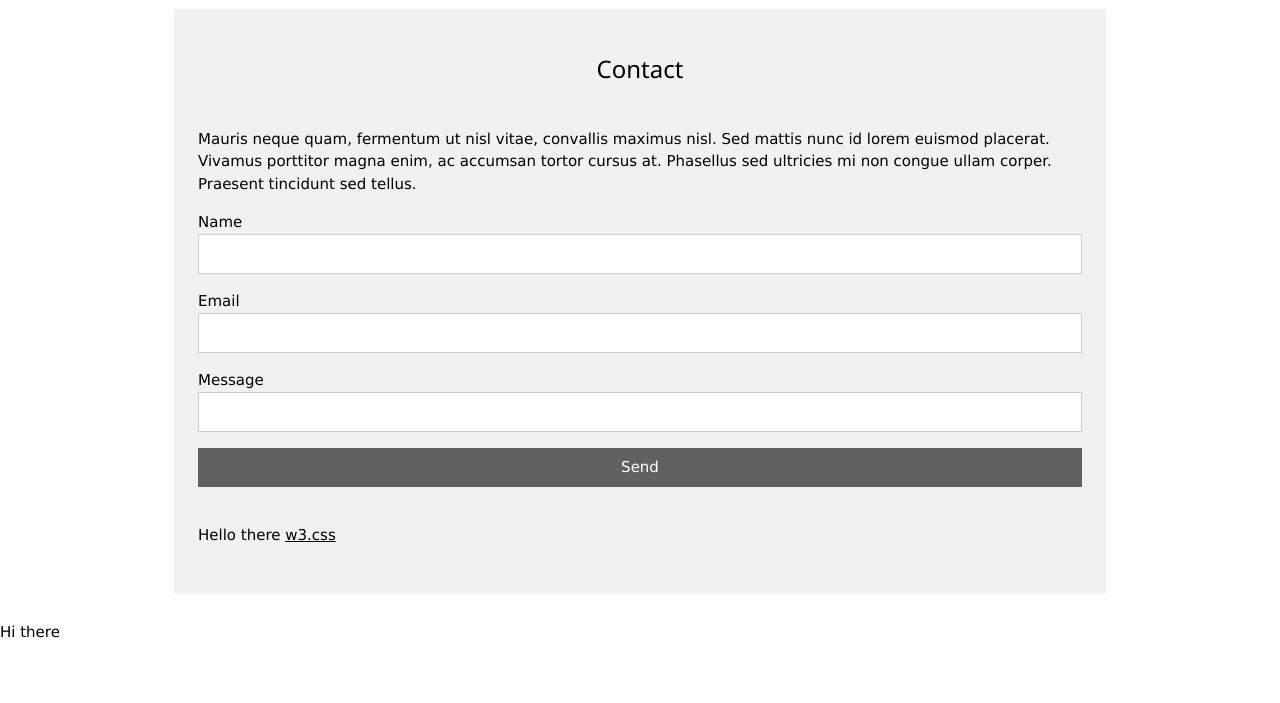
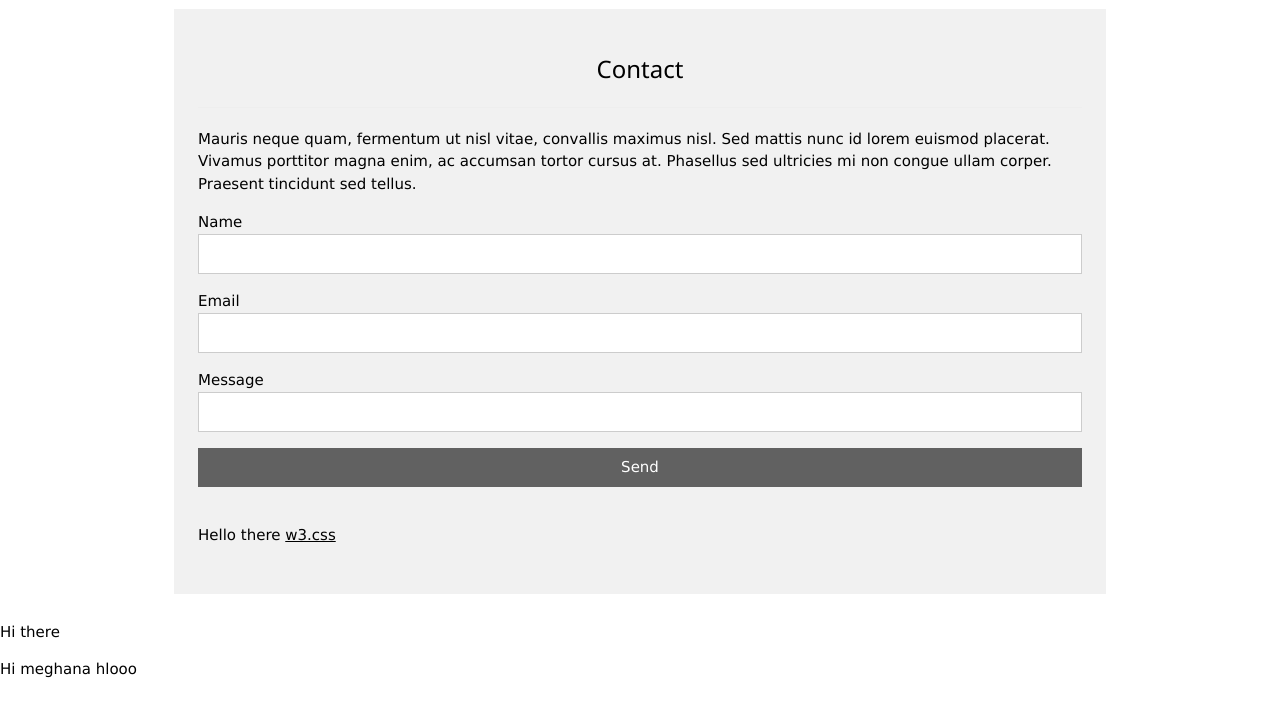
Before and after one commit to Naveen-wq/gitrepo, a plain HTML site: page index.html in a window 1280 px wide. Shown: the part 97-800 px from the top of the page. Drawn offline with nearby package versions, Linux system fonts and the light colour scheme.

Commit message:
Created version1 of html page

```diff
--- a/index.html
+++ b/index.html
@@ -74,3 +74,4 @@
 </body>
 </html>
 <p>Hi there</p>
+<p>Hi meghana hlooo</p>
```
Also changed, not shown: 1 other file.
